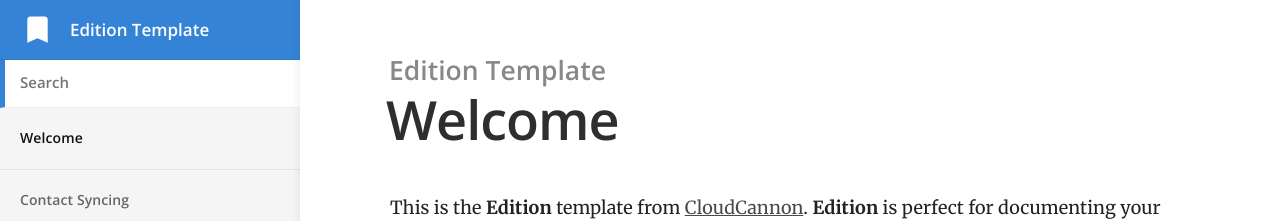
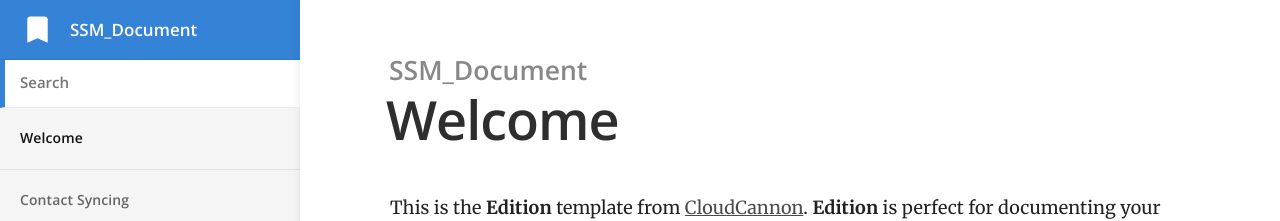
Before and after one commit to atticus-lv/SSM_document, a Jekyll site: the page built from index.md, in a window 1280 px wide. Shown: the top 221 px of the page. Built offline with Jekyll 4.4.1, drawn with Linux system fonts in a browser that asks for light colours.

Commit message:
Update _config.yml

```diff
--- a/_config.yml
+++ b/_config.yml
@@ -1,8 +1,8 @@
 # ----
 # Site
 
-title: Edition Template
-url: "https://long-pig.cloudvent.net"
+title: SSM_Document
+url: "https://atticus-lv.github.io/"
 baseurl:
 google_analytics_key:
 show_full_navigation: true
```
